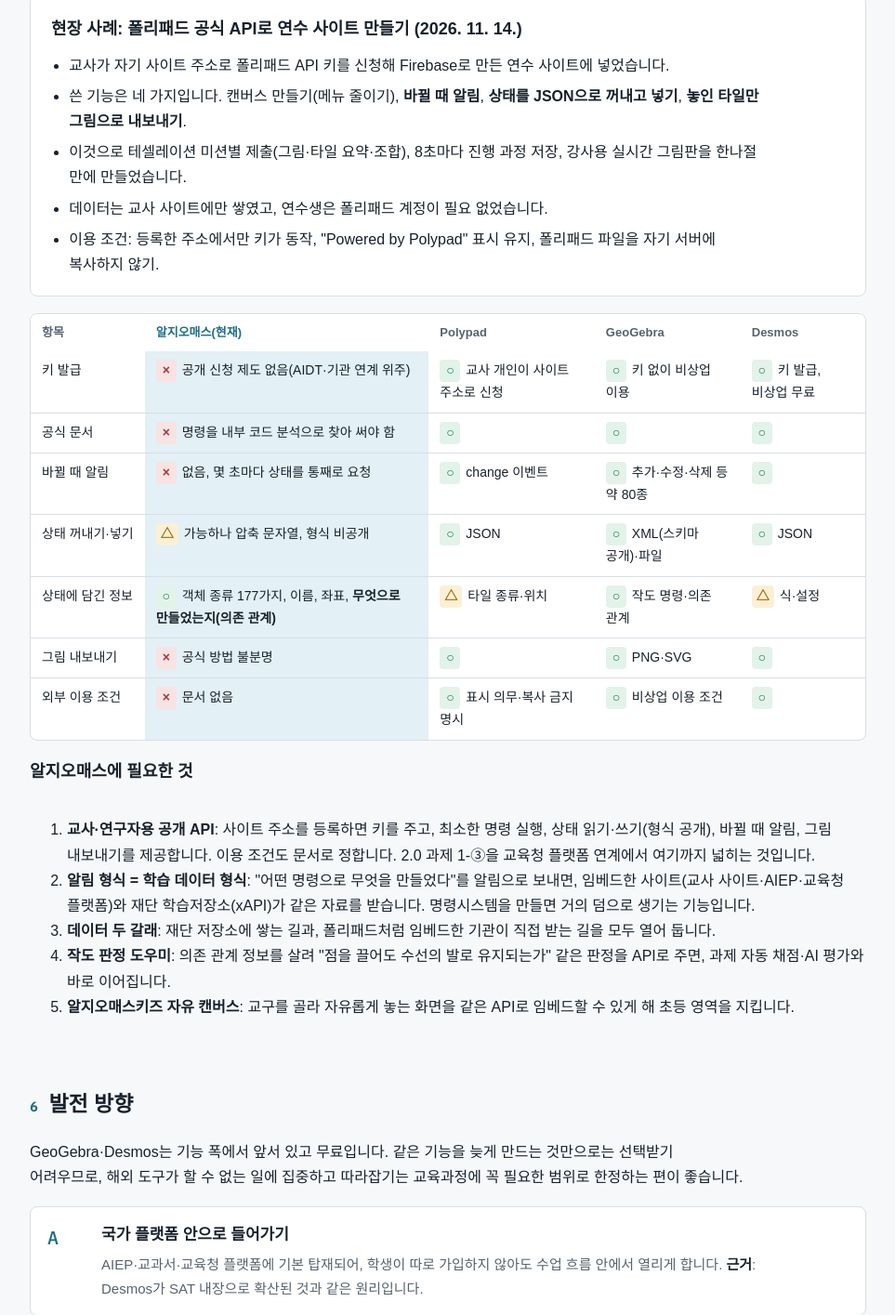
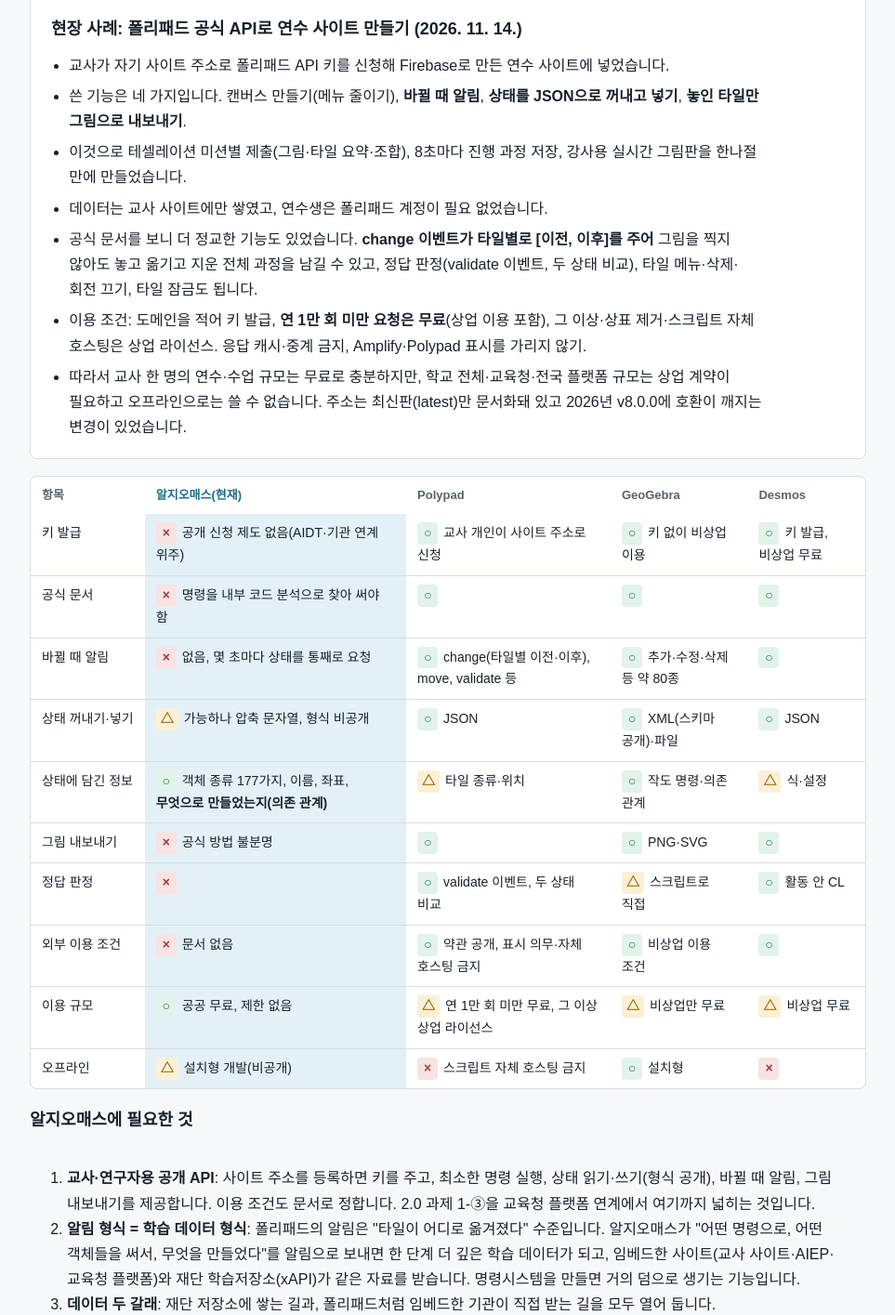
Before and after one commit to j333333766-hub/algeomath-tool-compare, a plain HTML site: page index.html in a window 1280 px wide. Shown: the part 3927-5342 px from the top of the page at 93% size, without its empty margins (282-1245 px from the left). Drawn offline with Linux system fonts and the light colour scheme; a web font is replaced by a local one.

Commit message:
폴리패드 공식 API 문서 반영(이벤트·이용 규모·오프라인)
Co-Authored-By: Claude Opus 5.5 <noreply@anthropic.com>

```diff
--- a/index.html
+++ b/index.html
@@ -256,7 +256,9 @@ a:focus-visible{outline:2px solid var(--accent);outline-offset:2px}
       <li>쓴 기능은 네 가지입니다. 캔버스 만들기(메뉴 줄이기), <b>바뀔 때 알림</b>, <b>상태를 JSON으로 꺼내고 넣기</b>, <b>놓인 타일만 그림으로 내보내기</b>.</li>
       <li>이것으로 테셀레이션 미션별 제출(그림·타일 요약·조합), 8초마다 진행 과정 저장, 강사용 실시간 그림판을 한나절 만에 만들었습니다.</li>
       <li>데이터는 교사 사이트에만 쌓였고, 연수생은 폴리패드 계정이 필요 없었습니다.</li>
-      <li>이용 조건: 등록한 주소에서만 키가 동작, "Powered by Polypad" 표시 유지, 폴리패드 파일을 자기 서버에 복사하지 않기.</li>
+      <li>공식 문서를 보니 더 정교한 기능도 있었습니다. <b>change 이벤트가 타일별로 [이전, 이후]를 주어</b> 그림을 찍지 않아도 놓고 옮기고 지운 전체 과정을 남길 수 있고, 정답 판정(validate 이벤트, 두 상태 비교), 타일 메뉴·삭제·회전 끄기, 타일 잠금도 됩니다.</li>
+      <li>이용 조건: 도메인을 적어 키 발급, <b>연 1만 회 미만 요청은 무료</b>(상업 이용 포함), 그 이상·상표 제거·스크립트 자체 호스팅은 상업 라이선스. 응답 캐시·중계 금지, Amplify·Polypad 표시를 가리지 않기.</li>
+      <li>따라서 교사 한 명의 연수·수업 규모는 무료로 충분하지만, 학교 전체·교육청·전국 플랫폼 규모는 상업 계약이 필요하고 오프라인으로는 쓸 수 없습니다. 주소는 최신판(latest)만 문서화돼 있고 2026년 v8.0.0에 호환이 깨지는 변경이 있었습니다.</li>
     </ul>
   </div>
 
@@ -266,11 +268,14 @@ a:focus-visible{outline:2px solid var(--accent);outline-offset:2px}
     <tbody>
       <tr><th scope="row">키 발급</th><td class="me"><span class="c x">×</span>공개 신청 제도 없음(AIDT·기관 연계 위주)</td><td><span class="c o">○</span>교사 개인이 사이트 주소로 신청</td><td><span class="c o">○</span>키 없이 비상업 이용</td><td><span class="c o">○</span>키 발급, 비상업 무료</td></tr>
       <tr><th scope="row">공식 문서</th><td class="me"><span class="c x">×</span>명령을 내부 코드 분석으로 찾아 써야 함</td><td><span class="c o">○</span></td><td><span class="c o">○</span></td><td><span class="c o">○</span></td></tr>
-      <tr><th scope="row">바뀔 때 알림</th><td class="me"><span class="c x">×</span>없음, 몇 초마다 상태를 통째로 요청</td><td><span class="c o">○</span>change 이벤트</td><td><span class="c o">○</span>추가·수정·삭제 등 약 80종</td><td><span class="c o">○</span></td></tr>
+      <tr><th scope="row">바뀔 때 알림</th><td class="me"><span class="c x">×</span>없음, 몇 초마다 상태를 통째로 요청</td><td><span class="c o">○</span>change(타일별 이전·이후), move, validate 등</td><td><span class="c o">○</span>추가·수정·삭제 등 약 80종</td><td><span class="c o">○</span></td></tr>
       <tr><th scope="row">상태 꺼내기·넣기</th><td class="me"><span class="c t">△</span>가능하나 압축 문자열, 형식 비공개</td><td><span class="c o">○</span>JSON</td><td><span class="c o">○</span>XML(스키마 공개)·파일</td><td><span class="c o">○</span>JSON</td></tr>
       <tr><th scope="row">상태에 담긴 정보</th><td class="me"><span class="c o">○</span>객체 종류 177가지, 이름, 좌표, <b>무엇으로 만들었는지(의존 관계)</b></td><td><span class="c t">△</span>타일 종류·위치</td><td><span class="c o">○</span>작도 명령·의존 관계</td><td><span class="c t">△</span>식·설정</td></tr>
       <tr><th scope="row">그림 내보내기</th><td class="me"><span class="c x">×</span>공식 방법 불분명</td><td><span class="c o">○</span></td><td><span class="c o">○</span>PNG·SVG</td><td><span class="c o">○</span></td></tr>
-      <tr><th scope="row">외부 이용 조건</th><td class="me"><span class="c x">×</span>문서 없음</td><td><span class="c o">○</span>표시 의무·복사 금지 명시</td><td><span class="c o">○</span>비상업 이용 조건</td><td><span class="c o">○</span></td></tr>
+      <tr><th scope="row">정답 판정</th><td class="me"><span class="c x">×</span></td><td><span class="c o">○</span>validate 이벤트, 두 상태 비교</td><td><span class="c t">△</span>스크립트로 직접</td><td><span class="c o">○</span>활동 안 CL</td></tr>
+      <tr><th scope="row">외부 이용 조건</th><td class="me"><span class="c x">×</span>문서 없음</td><td><span class="c o">○</span>약관 공개, 표시 의무·자체 호스팅 금지</td><td><span class="c o">○</span>비상업 이용 조건</td><td><span class="c o">○</span></td></tr>
+      <tr><th scope="row">이용 규모</th><td class="me"><span class="c o">○</span>공공 무료, 제한 없음</td><td><span class="c t">△</span>연 1만 회 미만 무료, 그 이상 상업 라이선스</td><td><span class="c t">△</span>비상업만 무료</td><td><span class="c t">△</span>비상업 무료</td></tr>
+      <tr><th scope="row">오프라인</th><td class="me"><span class="c t">△</span>설치형 개발(비공개)</td><td><span class="c x">×</span>스크립트 자체 호스팅 금지</td><td><span class="c o">○</span>설치형</td><td><span class="c x">×</span></td></tr>
     </tbody>
   </table>
   </div>
@@ -278,7 +283,7 @@ a:focus-visible{outline:2px solid var(--accent);outline-offset:2px}
   <h3>알지오매스에 필요한 것</h3>
   <ol>
     <li><b>교사·연구자용 공개 API</b>: 사이트 주소를 등록하면 키를 주고, 최소한 명령 실행, 상태 읽기·쓰기(형식 공개), 바뀔 때 알림, 그림 내보내기를 제공합니다. 이용 조건도 문서로 정합니다. 2.0 과제 1-③을 교육청 플랫폼 연계에서 여기까지 넓히는 것입니다.</li>
-    <li><b>알림 형식 = 학습 데이터 형식</b>: "어떤 명령으로 무엇을 만들었다"를 알림으로 보내면, 임베드한 사이트(교사 사이트·AIEP·교육청 플랫폼)와 재단 학습저장소(xAPI)가 같은 자료를 받습니다. 명령시스템을 만들면 거의 덤으로 생기는 기능입니다.</li>
+    <li><b>알림 형식 = 학습 데이터 형식</b>: 폴리패드의 알림은 "타일이 어디로 옮겨졌다" 수준입니다. 알지오매스가 "어떤 명령으로, 어떤 객체들을 써서, 무엇을 만들었다"를 알림으로 보내면 한 단계 더 깊은 학습 데이터가 되고, 임베드한 사이트(교사 사이트·AIEP·교육청 플랫폼)와 재단 학습저장소(xAPI)가 같은 자료를 받습니다. 명령시스템을 만들면 거의 덤으로 생기는 기능입니다.</li>
     <li><b>데이터 두 갈래</b>: 재단 저장소에 쌓는 길과, 폴리패드처럼 임베드한 기관이 직접 받는 길을 모두 열어 둡니다.</li>
     <li><b>작도 판정 도우미</b>: 의존 관계 정보를 살려 "점을 끌어도 수선의 발로 유지되는가" 같은 판정을 API로 주면, 과제 자동 채점·AI 평가와 바로 이어집니다.</li>
     <li><b>알지오매스키즈 자유 캔버스</b>: 교구를 골라 자유롭게 놓는 화면을 같은 API로 임베드할 수 있게 해 초등 영역을 지킵니다.</li>
@@ -347,9 +352,9 @@ a:focus-visible{outline:2px solid var(--accent);outline-offset:2px}
     <li>자문 자료: [붙임1] 알지오매스 중장기 3D 개발 로드맵(2026. 11.), [붙임 2-1] 알지오매스 운영 성과 및 발전 방향 검토(안), [붙임 2-2] 연차별 산출내역</li>
     <li>Desmos: <a href="https://help.desmos.com/hc/en-us/articles/4405017454477--What-s-New-at-Desmos-Studio">What's New at Desmos Studio</a> · <a href="https://blog.desmos.com/articles/beta-3d-release">3D Calculator 베타</a> · <a href="https://blog.desmos.com/articles/geometry-beta-release/">Geometry 베타</a> · <a href="https://help.desmos.com/hc/en-us/articles/19736835727885-Extending-from-2D-to-3D">2D에서 3D로</a> · <a href="https://amplify.com/news/amplify-acquires-desmos-curriculum-to-build-the-future-of-math-instruction-desmos-calculators-to-remain-independent-and-free-to-all/">Amplify 인수 발표</a> · <a href="https://amplify.com/blog/problem-based-learning/introducing-amplify-classroom/">Amplify Classroom</a> · <a href="https://amplify.com/impact-innovation/">Amplify AI 연구</a> · <a href="https://danmeyer.substack.com/p/how-we-built-discussion-moments">Discussion Moments</a></li>
     <li>GeoGebra: <a href="https://help.geogebra.org/hc/en-us/articles/15089771663645-Introducing-GeoGebra-Math-Practice">Introducing Math Practice</a> · <a href="https://help.geogebra.org/hc/en-us/articles/15294353125533-Teachers-Using-GeoGebra-Math-Practice-in-class">Math Practice 수업 활용</a></li>
-    <li>Polypad: <a href="https://polypad.amplify.com/faqs">Polypad FAQ</a> · <a href="https://mathigon.org/polypad">Mathigon Polypad</a> · <a href="https://www.techlearning.com/how-to/what-is-polypad-and-how-can-teachers-use-it">Tech&amp;Learning 소개</a></li>
+    <li>Polypad: <a href="https://polypad.amplify.com/api/documentation">API 문서</a> · <a href="https://polypad.amplify.com/faqs">Polypad FAQ</a> · <a href="https://mathigon.org/polypad">Mathigon Polypad</a> · <a href="https://www.techlearning.com/how-to/what-is-polypad-and-how-can-teachers-use-it">Tech&amp;Learning 소개</a></li>
     <li>AIEP: <a href="https://www.mt.co.kr/stock/2026/02/04/2026020409269630042">아이티센엔텍 AIEP</a> · <a href="https://www.fnewstv.com/news/newsview.php?ncode=1065608738217046">전북 AIEP 전면 도입</a> · <a href="https://www.todayan.com/news/articleView.html?idxno=637369">전북AI 연동</a> · <a href="https://www.gukjenews.com/news/articleView.html?idxno=3692664">인천 AIEP 통합서비스(국제뉴스)</a> · <a href="https://www.kmaeil.com/news/articleView.html?idxno=651438">인천 AIEP 통합서비스(경인매일)</a> · <a href="https://www.mt.co.kr/industry/2026/07/14/2026071409113876427">체더스 인천 사업 수주</a> · <a href="https://www.in-ed.co.kr/news/articleView.html?idxno=32358">인천교육일보</a></li>
-    <li>폴리패드 API 사례: 2026. 11. 14. 교사 연수 사이트에 실제로 넣어 운영한 코드와 결과(폴리패드 공식 API 문서 페이지는 이번 검토 때 열리지 않아, 이용 조건은 키 발급 때 확인한 내용 기준)</li>
+    <li>폴리패드 API 사례: 2026. 11. 14. 교사 연수 사이트에 실제로 넣어 운영한 코드와 결과와 <a href="https://polypad.amplify.com/api/documentation">Polypad API 공식 문서</a>(2026. 11. 16. 확인, 변경 기록 v8.0.4까지)</li>
     <li>2026년 최신 기능 가운데 공식 발표로 확인하지 못한 내용은 <span class="tag">확인 필요</span>로 표시했습니다.</li>
   </ul>
 </section>
```
